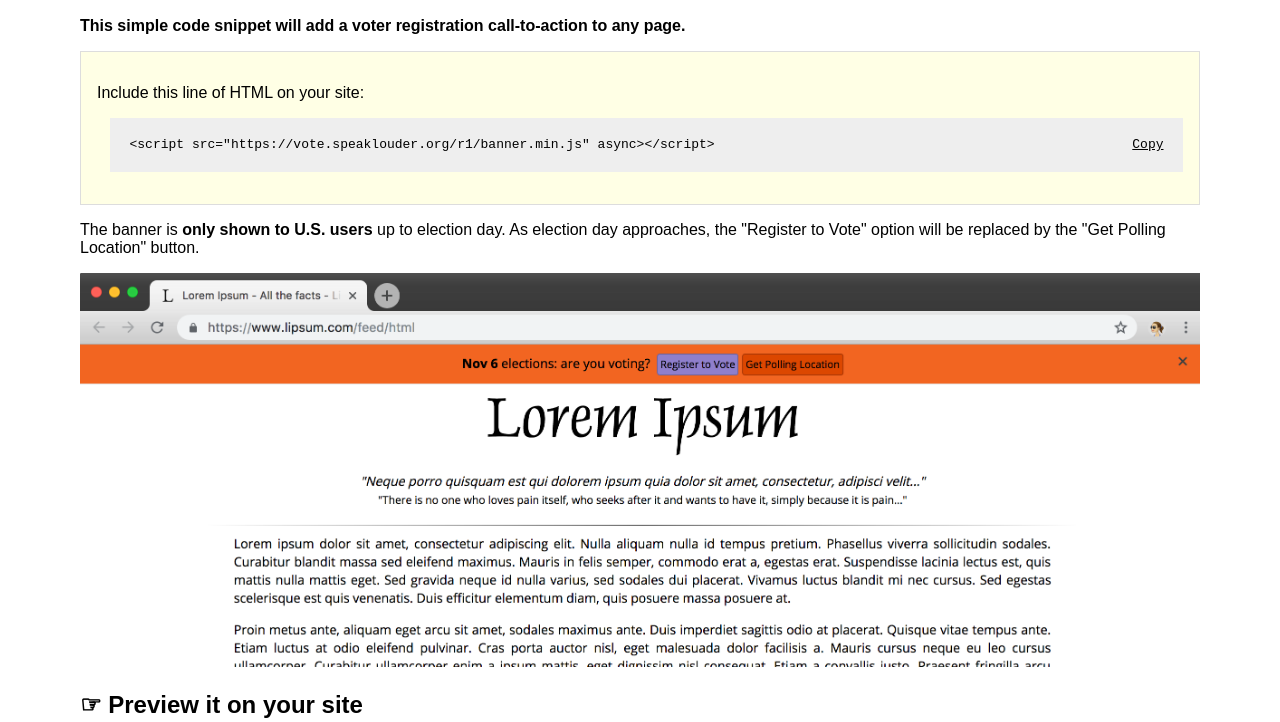
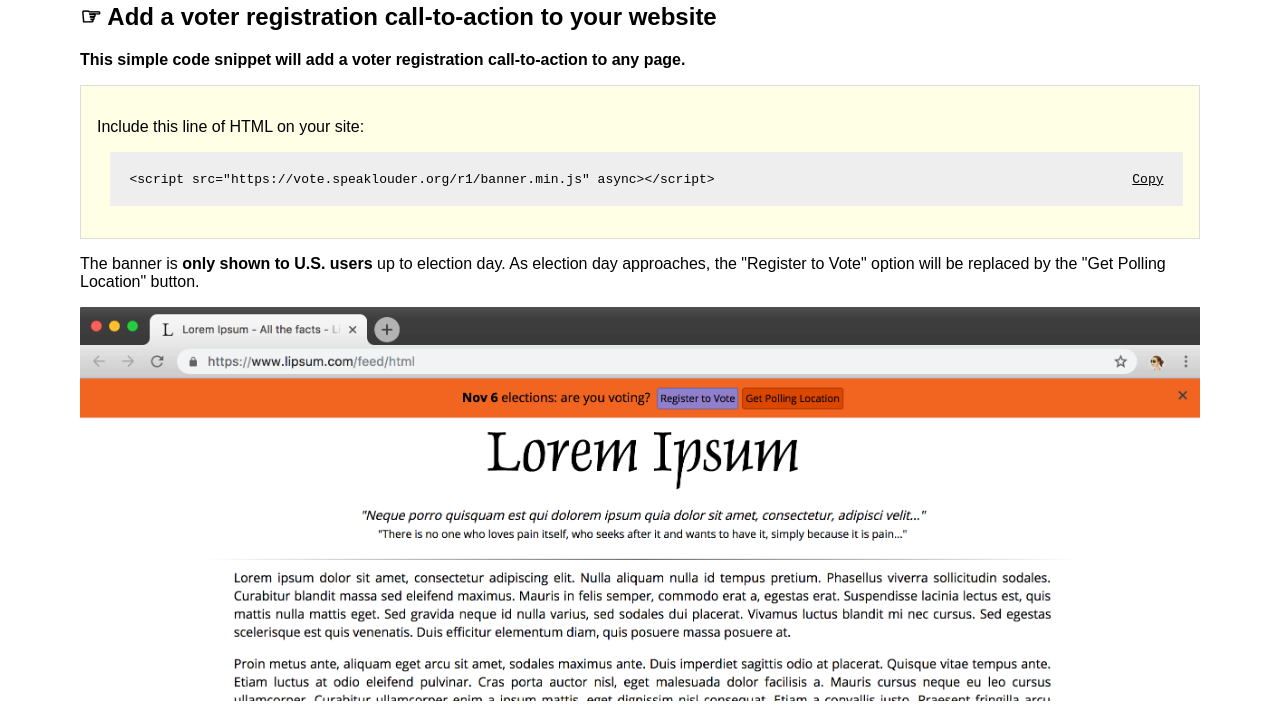
Before and after one commit to typpo/vote-banner, a website: page index.html in a window 1280 px wide. Shown: the part 167-889 px from the top of the page. Drawn offline with Linux system fonts and the light colour scheme.

Commit message:
increase body margin

```diff
--- a/index.html
+++ b/index.html
@@ -19,7 +19,7 @@
     <style>
       body {
         font-family: sans-serif;
-        margin: 1em 5em;
+        margin: 3.5em 5em;
       }
 
       .code {
```
